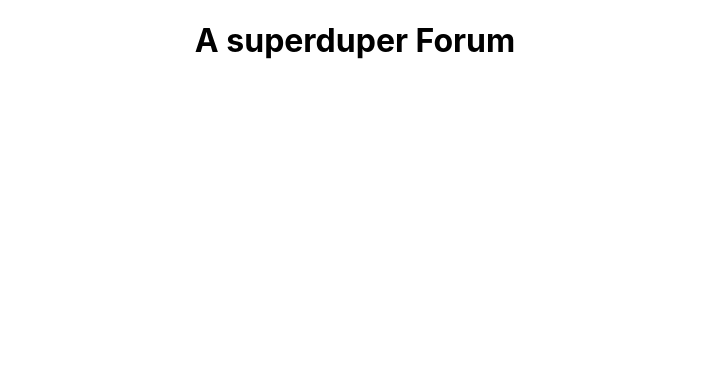
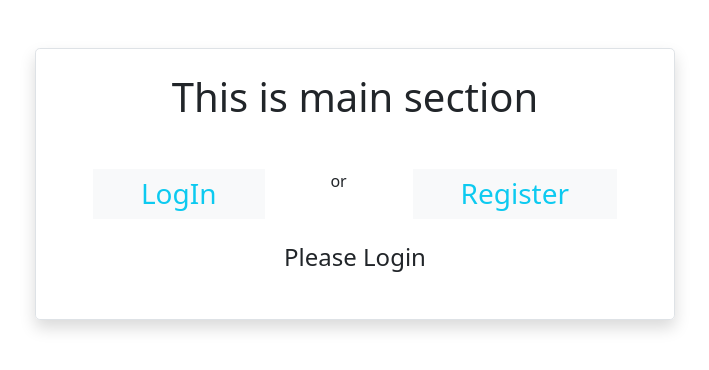
Before and after one commit to shakerscode/forum-with-firebase, a React (Create React App) app: page / in a window 1280 px wide. Shown: the top 370 px of the page, without its empty margins (285-994 px from the left). Built offline with nearby package versions, Linux system fonts and the light colour scheme.

Commit message:
forum section done

```diff
--- a/package.json
+++ b/package.json
@@ -6,8 +6,10 @@
     "@testing-library/jest-dom": "^5.16.4",
     "@testing-library/react": "^12.1.4",
     "@testing-library/user-event": "^13.5.0",
+    "bootstrap": "^5.1.3",
     "firebase": "^9.6.10",
     "react": "^18.0.0",
+    "react-bootstrap": "^2.2.3",
     "react-dom": "^18.0.0",
     "react-scripts": "5.0.0",
     "web-vitals": "^2.1.4"
--- a/src/App.js
+++ b/src/App.js
@@ -1,10 +1,35 @@
-import logo from './logo.svg';
+import 'bootstrap/dist/css/bootstrap.min.css';
+import { useState } from 'react';
+
 import './App.css';
+import Login from './component/Login/Login';
+import Register from './component/Register/Register';
 
 function App() {
+  const [forum, setFourm] = useState(false)
+
+  const handleLogin = () => {
+    console.log('clicked login')
+    setFourm(false)
+  }
+  const handleRegister = () => {
+    console.log('clicked Register')
+    setFourm(true)
+  }
+
   return (
-    <div className="App">
-      <h1>A superduper Forum</h1>
+    <div className='main-section'>
+      <div className='w-50 mx-auto shadow border p-4 mt-5 rounded-3'>
+      <h1 className='text-center  mb-5'>This is main section</h1>
+        <div className='d-flex justify-content-around'>
+          <h3 onClick={handleLogin} className='text-info bg-light cursor-class px-5 py-2'>LogIn</h3>
+          <p>or</p>
+          <h3 onClick={handleRegister} className='text-info bg-light cursor-class px-5 py-2'>Register</h3>
+        </div>
+        {forum ?
+          <Register></Register> : <Login></Login>
+        }
+      </div>
     </div>
   );
 }
--- /dev/null
+++ b/src/component/Login/Login.js
@@ -0,0 +1,12 @@
+import React from 'react';
+import './Login.css'
+
+const Login = () => {
+    return (
+        <div className=''>
+            <h4 className='text-center p-3'>Please Login</h4>
+        </div>
+    );
+};
+
+export default Login;
--- /dev/null
+++ b/src/component/Register/Register.css
@@ -0,0 +1,3 @@
+.cursor-class{
+    cursor: pointer;
+}
--- /dev/null
+++ b/src/component/Register/Register.js
@@ -0,0 +1,12 @@
+import React from 'react';
+import './Register.css'
+
+const Register = ({ btn }) => {
+    return (
+        <div className=''>
+            <h4 className='text-center p-3'>Please Register</h4>
+        </div>
+    );
+};
+
+export default Register;
```
Also changed, not shown: src/component/Dashbord/Dashbord.css (added), src/component/Dashbord/Dashbord.js (added), src/component/Login/Login.css (added), 1 other file (tests, documents, lock files or other folders).
